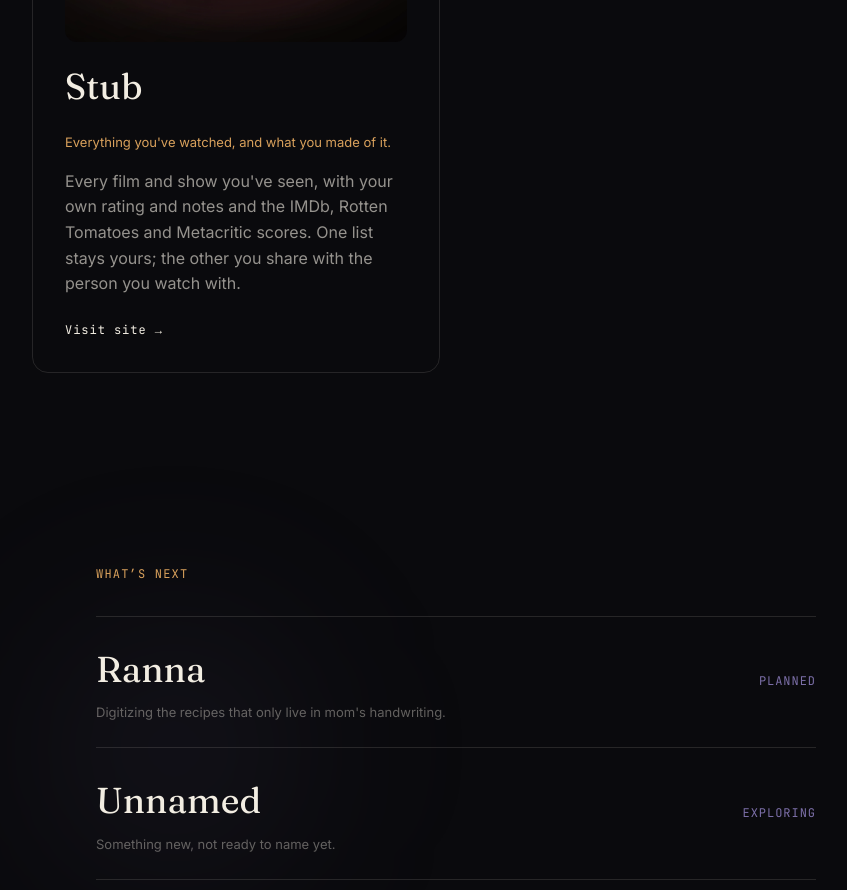
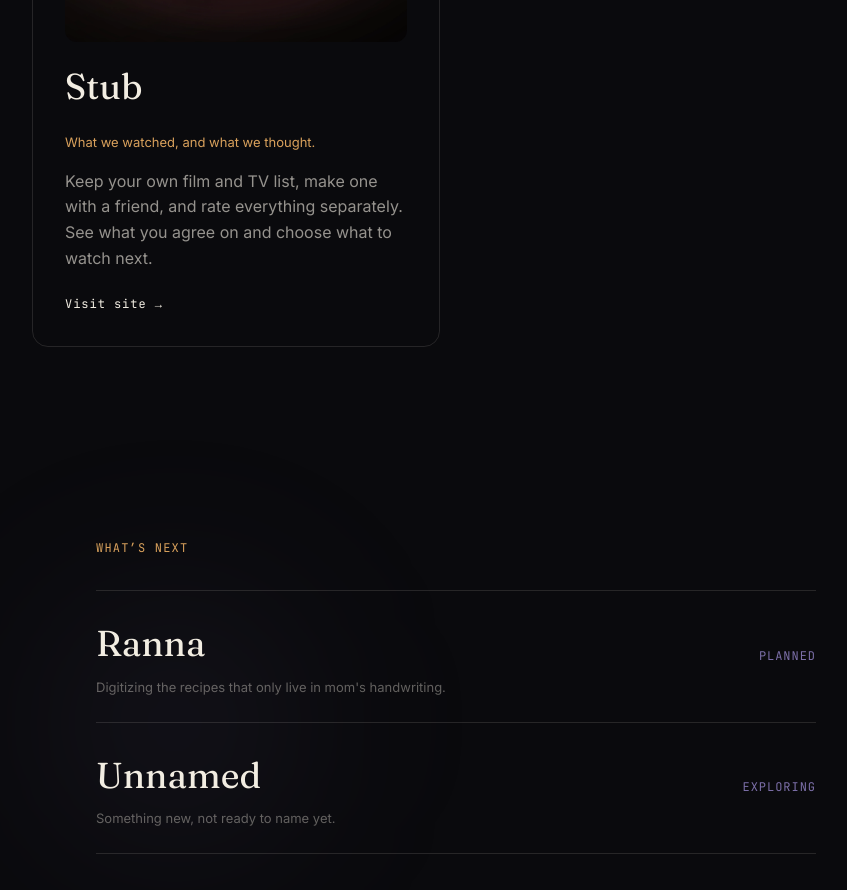
Before and after one commit to tamkin-anwar/anwar-creative-studio-portfolio, a React (Vite) app: page / in a window 1280 px wide. Shown: the part 2840-3730 px from the top of the page, without its empty margins (184-1031 px from the left). Built offline with nearby package versions, Linux system fonts and the light colour scheme.

Commit message:
Refine Stub portfolio copy

```diff
--- a/src/content/projects.ts
+++ b/src/content/projects.ts
@@ -47,9 +47,9 @@
   },
   {
     name: 'Stub',
-    tagline: "Everything you've watched, and what you made of it.",
+    tagline: 'What we watched, and what we thought.',
     description:
-      "Every film and show you've seen, with your own rating and notes and the IMDb, Rotten Tomatoes and Metacritic scores. One list stays yours; the other you share with the person you watch with.",
+      'Keep your own film and TV list, make one with a friend, and rate everything separately. See what you agree on and choose what to watch next.',
     url: links.stub,
     previewImage: `${import.meta.env.BASE_URL}stub-mark-wide.webp?v=3`,
   },
```
